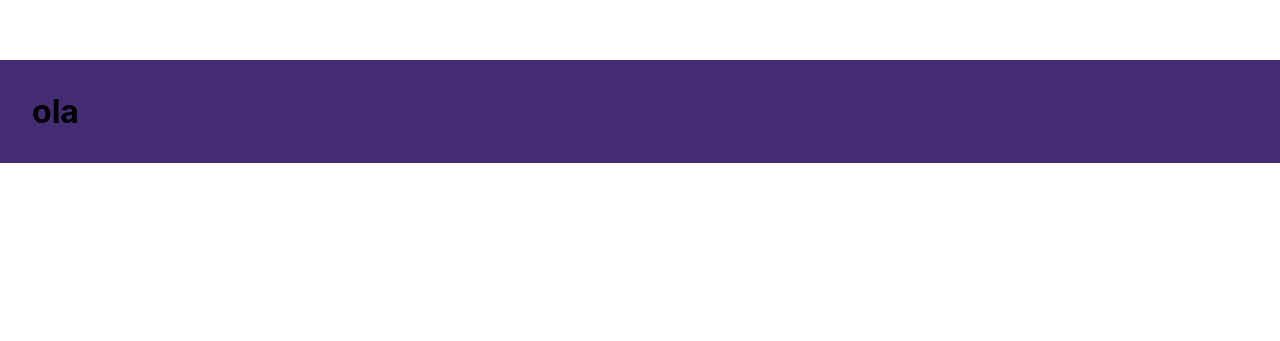
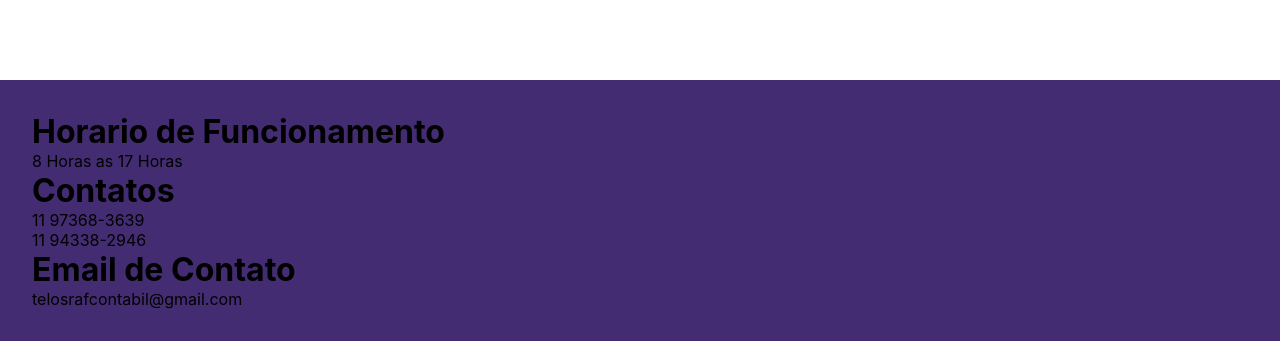
Before and after one commit to Willyanllopes/re, a plain HTML site: page index.html in a window 1280 px wide. Shown: the part 2655-2996 px from the top of the page. Before the commit the page ends 2818 px from the top, so only its background shows below. Drawn offline with Linux system fonts and the light colour scheme.

Commit message:
Update index.html

```diff
--- a/index.html
+++ b/index.html
@@ -8,6 +8,8 @@
 </head>
 <body>
     <header>
+
+        <img class="img_h" src="img/logo.png" alt="">
         <ul>
             <li><a href="#"></a>Home</li>
             <li><a href="#"></a>Sobre</li>
@@ -19,7 +21,23 @@
     <section><h2>oi
 
     </h2></section>
-    <footer> <h1>ola</h1></footer>
+    <footer>
+        <div class="horarios">
+            <h1> Horario de Funcionamento </h1>
+            <p> 8 Horas as 17 Horas </p>
+        </div>
+        <div class="horarios">
+            <h1> Contatos </h1>
+            <p> 11 97368-3639</p>
+            <p> 11 94338-2946</p>
+        </div>
+        <div class="horarios">
+            <h1>Email de Contato</h1>
+            <p>telosrafcontabil@gmail.com </p>
+        </div>
+
+
+    </footer>
 
 
 
```
